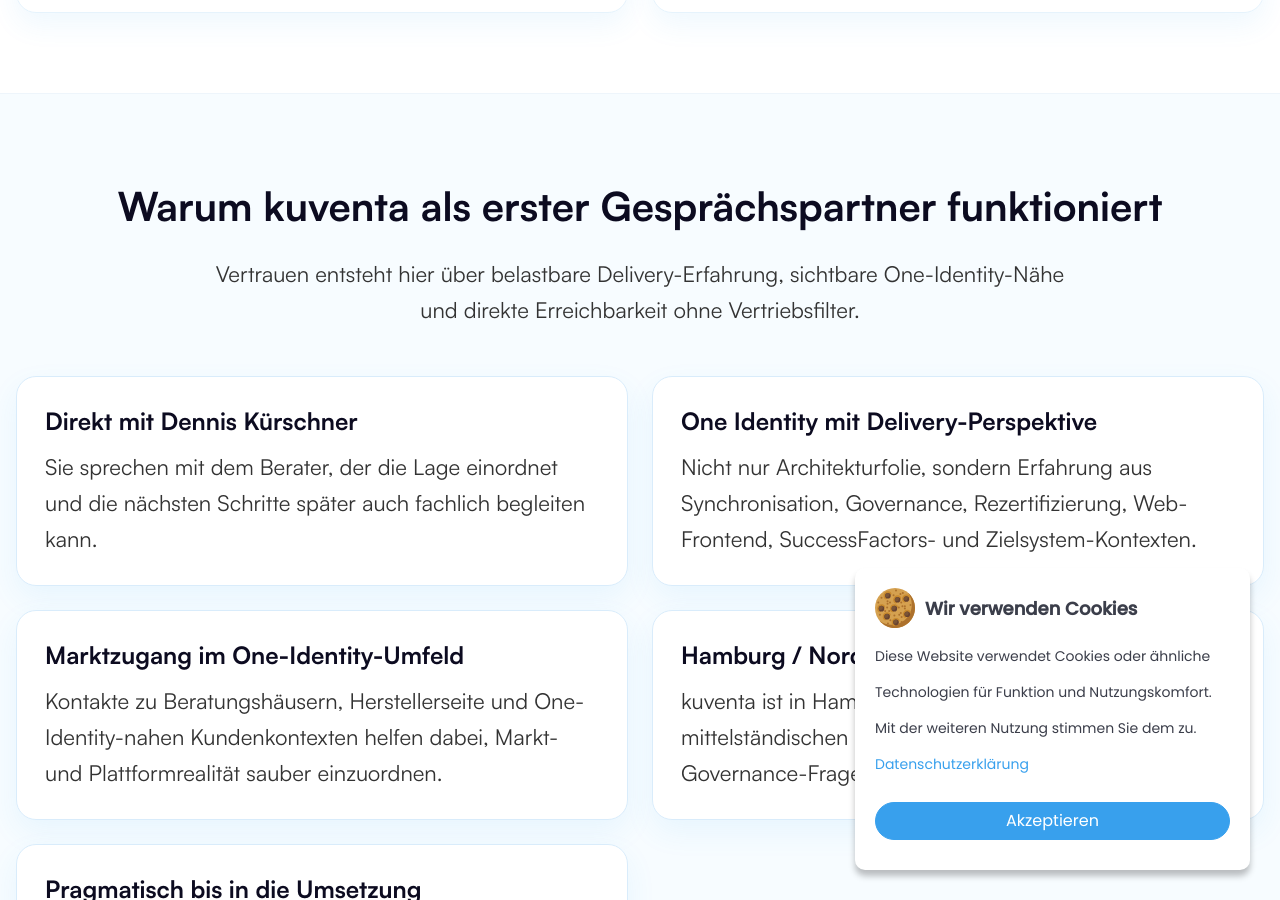
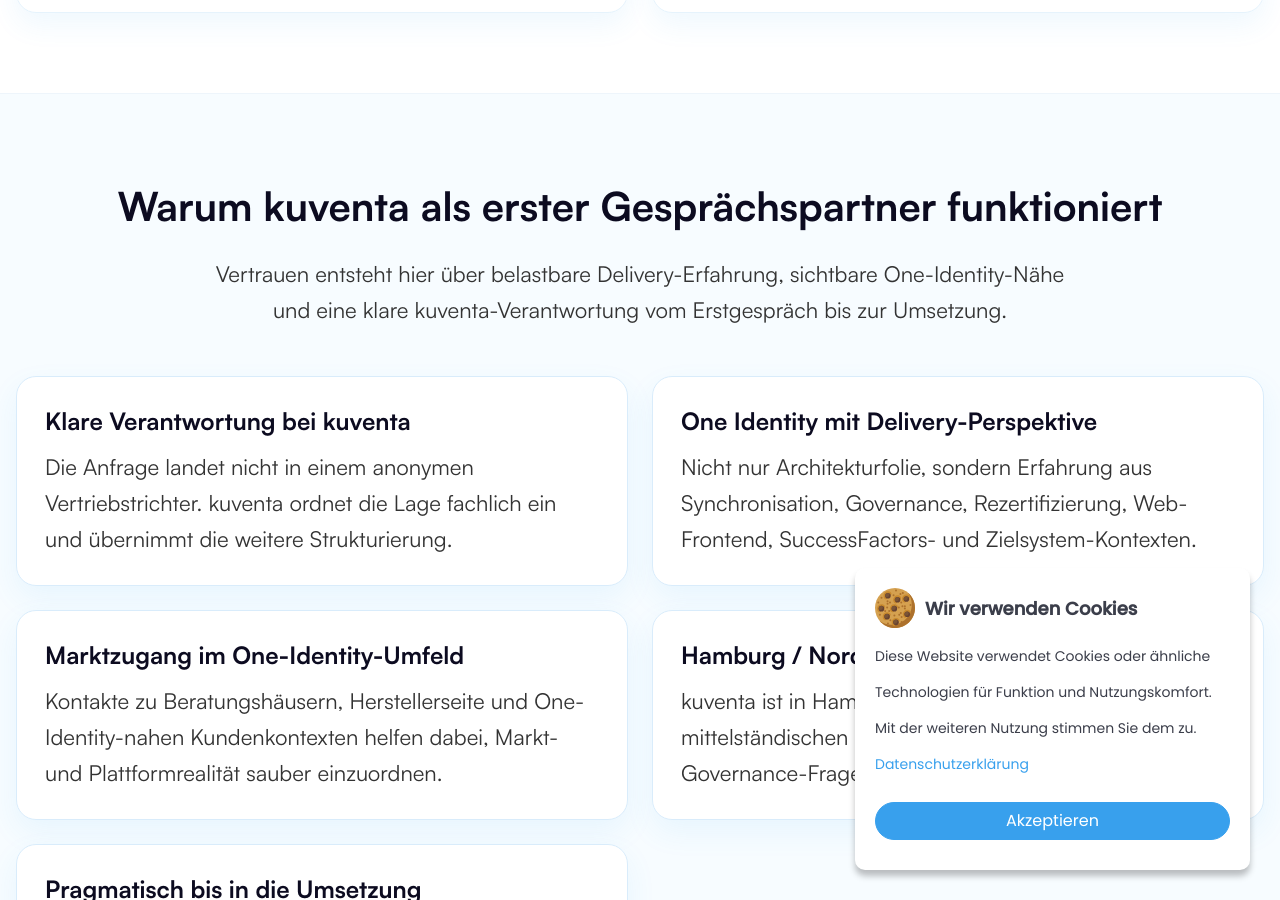
Before and after one commit to kuventa-GmbH/kuventa-website, a Jekyll site: the page built from index.md, in a window 1280 px wide and 900 px high, scrolled down 1621 px. Built offline with Jekyll 4.4.1, drawn with Linux system fonts in a browser that asks for light colours; some of the changed text lies outside the part shown.

Commit message:
contact: position kuventa as primary contact

```diff
--- a/_config.yml
+++ b/_config.yml
@@ -19,7 +19,7 @@
 # in the templates via {{ site.myvariable }}.
 
 title: kuventa GmbH
-email: dennis.kuerschner@kuventa.de
+email: info@kuventa.de
 description: >- # this means to ignore newlines until "baseurl:"
   Spezialisiertes Consulting für Identity Governance, NIS2,
   SAP-IdM-Ablösung sowie die Modernisierung von Berechtigungs- und
--- a/_data/home.yml
+++ b/_data/home.yml
@@ -5,7 +5,7 @@ cta_system:
   secondary:
     text: "Ausgangslage kurz besprechen"
     link: "/kontakt/"
-  note: "Sie sprechen direkt mit Dennis Kürschner, nicht mit Vertrieb oder Assistenz."
+  note: "Sie erreichen direkt das kuventa-Team. Fachliche Einordnung und nächste Schritte bleiben seniorig betreut."
 
 hero:
   kicker: "IGA- und One-Identity-Beratung für Enterprise und gehobenen Mittelstand"
@@ -39,10 +39,10 @@ why:
 
 trust:
   heading: "Warum kuventa als erster Gesprächspartner funktioniert"
-  text: "Vertrauen entsteht hier über belastbare Delivery-Erfahrung, sichtbare One-Identity-Nähe und direkte Erreichbarkeit ohne Vertriebsfilter."
+  text: "Vertrauen entsteht hier über belastbare Delivery-Erfahrung, sichtbare One-Identity-Nähe und eine klare kuventa-Verantwortung vom Erstgespräch bis zur Umsetzung."
   items:
-    - title: "Direkt mit Dennis Kürschner"
-      text: "Sie sprechen mit dem Berater, der die Lage einordnet und die nächsten Schritte später auch fachlich begleiten kann."
+    - title: "Klare Verantwortung bei kuventa"
+      text: "Die Anfrage landet nicht in einem anonymen Vertriebstrichter. kuventa ordnet die Lage fachlich ein und übernimmt die weitere Strukturierung."
     - title: "One Identity mit Delivery-Perspektive"
       text: "Nicht nur Architekturfolie, sondern Erfahrung aus Synchronisation, Governance, Rezertifizierung, Web-Frontend, SuccessFactors- und Zielsystem-Kontexten."
     - title: "Marktzugang im One-Identity-Umfeld"
@@ -136,7 +136,7 @@ process:
   image: "/assets/img/illustrations/home/path.svg"
   primary_btn: "Lassen Sie uns kurz sprechen"
   primary_btn_link: "/kontakt/"
-  primary_note: "Kurz schildern reicht. Ich melde mich persönlich zurück."
+  primary_note: "Kurz schildern reicht. kuventa meldet sich mit einer fachlichen Einordnung zurück."
 
 benefits:
   heading: "Welchen Nutzen Unternehmen daraus ziehen"
@@ -203,14 +203,14 @@ contact:
   points:
     - "erste Einordnung von Handlungsdruck und Prioritäten"
     - "Abgleich, ob eher Assessment, Roadmap oder direkte Umsetzung sinnvoll ist"
-    - "direkter Austausch mit Dennis Kürschner"
-  direct_heading: "So erreichen Sie Dennis direkt"
+    - "direkter Austausch mit kuventa"
+  direct_heading: "So erreichen Sie kuventa"
   direct_text: "E-Mail, Telefon und Terminbuchung stehen parallel bereit. Bookings ist eine Option, nicht die einzige Hürde."
   channels:
     - label: "E-Mail"
-      value: "dennis.kuerschner@kuventa.de"
+      value: "info@kuventa.de"
       action_text: "E-Mail senden"
-      action_link: "mailto:dennis.kuerschner@kuventa.de"
+      action_link: "mailto:info@kuventa.de"
     - label: "Telefon"
       value: "+49 151 75 03 26 56"
       action_text: "Anrufen"
--- a/_data/landing_pages.yml
+++ b/_data/landing_pages.yml
@@ -1,7 +1,7 @@
 shared:
   booking_link: "/kontakt/"
   cta_text: "Ausgangslage kurz besprechen"
-  cta_note: "Kurz schildern reicht. Sie sprechen direkt mit Dennis Kürschner."
+  cta_note: "Kurz schildern reicht. kuventa meldet sich mit einer fachlichen Einordnung zurück."
 
 identity-modernisierung:
   hero:
--- a/_includes/footer.html
+++ b/_includes/footer.html
@@ -13,12 +13,12 @@
       </div>
 
       <div class="footer-contact">
-        <a class="footer-contact-item" href="mailto:dennis.kuerschner@kuventa.de">
+        <a class="footer-contact-item" href="mailto:info@kuventa.de">
           <span class="icon" aria-hidden="true">
             <!-- mail icon -->
             <svg xmlns="http://www.w3.org/2000/svg" focusable="false" viewBox="0 0 24 24" color="var(--token-521a2a7f-d8f7-4c71-9624-1a4106d5acab, rgb(12, 11, 32))" style="user-select: none; width: 100%; height: 100%; display: inline-block; fill: var(--token-521a2a7f-d8f7-4c71-9624-1a4106d5acab, rgb(12, 11, 32)); flex-shrink: 0;"><path d="M22 6c0-1.1-.9-2-2-2H4c-1.1 0-2 .9-2 2v12c0 1.1.9 2 2 2h16c1.1 0 2-.9 2-2V6zm-2 0l-8 4.99L4 6h16zm0 12H4V8l8 5 8-5v10z"></path></svg>
           </span>
-          <span>dennis.kuerschner@kuventa.de</span>
+          <span>info@kuventa.de</span>
         </a>
 
         <a class="footer-contact-item" href="tel:+4915175032656">
--- a/contact.md
+++ b/contact.md
@@ -7,9 +7,9 @@ nav_order: 5
 <section class="section hero">
   <div class="container">
     <div class="blog-header">
-      <p class="blog-kicker js-anim" data-anim="animate__fadeInUp" data-once="true">Direkter Kontakt ohne Vertriebsschleife</p>
-      <h1 class="hero-title js-anim" data-anim="animate__fadeInLeft" data-once="true">Ausgangslage kurz besprechen</h1>
-      <p class="hero-text js-anim" data-anim="animate__fadeIn" data-once="true">Wenn NIS2, SAP-IdM-Ablösung, Auditdruck oder eine gewachsene Identity-Landschaft gerade Handlungsdruck erzeugen, können wir Ihre Lage in einem kurzen Erstgespräch sauber einordnen. Sie sprechen direkt mit Dennis Kürschner.</p>
+      <p class="blog-kicker js-anim" data-anim="animate__fadeInUp" data-once="true">Kontakt zur kuventa GmbH</p>
+      <h1 class="hero-title js-anim" data-anim="animate__fadeInLeft" data-once="true">Mit kuventa sprechen</h1>
+      <p class="hero-text js-anim" data-anim="animate__fadeIn" data-once="true">Wenn NIS2, SAP-IdM-Ablösung, Auditdruck oder eine gewachsene Identity-Landschaft gerade Handlungsdruck erzeugen, ordnet kuventa Ihre Lage in einem kurzen Erstgespräch sauber ein. Dennis Kürschner ist Geschäftsführer und fachlicher Hauptansprechpartner.</p>
       <div class="hero-actions center js-anim" data-anim="animate__fadeInUp" data-once="true">
         <a class="btn btn-primary" href="{% include helpers/internal-href.html path='/identity-assessment/' %}">Identity Assessment ansehen</a>
       </div>
@@ -17,11 +17,11 @@ nav_order: 5
 
     <div class="contact-direct contact-direct--hero js-anim" data-anim="animate__fadeInUp" data-once="true">
       <article class="contact-direct__item">
-        <span class="contact-direct__label">E-Mail</span>
-        <span class="contact-direct__value" id="contact-email-value">dennis.kuerschner@kuventa.de</span>
+        <span class="contact-direct__label">Allgemeine Anfrage</span>
+        <span class="contact-direct__value" id="contact-email-value">info@kuventa.de</span>
         <div class="contact-direct__actions">
-          <button class="contact-direct__btn" type="button" data-copy="dennis.kuerschner@kuventa.de" data-copy-label="E-Mail">Kopieren</button>
-          <a class="contact-direct__btn contact-direct__btn--primary" href="mailto:dennis.kuerschner@kuventa.de">E-Mail senden</a>
+          <button class="contact-direct__btn" type="button" data-copy="info@kuventa.de" data-copy-label="E-Mail">Kopieren</button>
+          <a class="contact-direct__btn contact-direct__btn--primary" href="mailto:info@kuventa.de">E-Mail senden</a>
         </div>
       </article>
       <article class="contact-direct__item">
@@ -40,7 +40,7 @@ nav_order: 5
 <section class="section section-alt why-section">
   <div class="container center">
     <h2 class="sec-heading js-anim" data-anim="animate__fadeInUp" data-once="true">Wofür dieses Gespräch gedacht ist</h2>
-    <p class="section-intro js-anim" data-anim="animate__fadeIn" data-once="true">Das Erstgespräch ist kein Sales-Call. Es dient dazu, Handlungsdruck, Ausgangslage und den sinnvollsten Einstieg gemeinsam zu sortieren.</p>
+    <p class="section-intro js-anim" data-anim="animate__fadeIn" data-once="true">Das Erstgespräch ist kein Sales-Call. Es dient dazu, Handlungsdruck, Ausgangslage und den sinnvollsten Einstieg mit kuventa gemeinsam zu sortieren.</p>
     <div class="cards">
       <article class="card js-anim" data-anim="animate__fadeInUp" data-once="true">
         <img class="card-icon" src="{{ '/assets/img/icons/search.svg' | relative_url }}" alt="" loading="lazy">
@@ -54,8 +54,8 @@ nav_order: 5
       </article>
       <article class="card js-anim" data-anim="animate__fadeInUp" data-once="true">
         <img class="card-icon" src="{{ '/assets/img/icons/handshake.png' | relative_url }}" alt="" loading="lazy">
-        <h3>Direkt mit Dennis</h3>
-        <p>Sie landen nicht bei Vertrieb oder Assistenz, sondern direkt bei dem Ansprechpartner, der Ihr Thema fachlich einordnen kann.</p>
+        <h3>Ansprechpartner im Team</h3>
+        <p>Dennis Kürschner übernimmt als Geschäftsführer die fachliche Einordnung. Janina Kürschner unterstützt als Assistenz bei organisatorischer Abstimmung und Vorbereitung.</p>
       </article>
       <article class="card js-anim" data-anim="animate__fadeInUp" data-once="true">
         <img class="card-icon" src="{{ '/assets/img/icons/train.svg' | relative_url }}" alt="" loading="lazy">
```
Also changed, not shown: datenschutzerklarung.md (+1 -1 lines).
